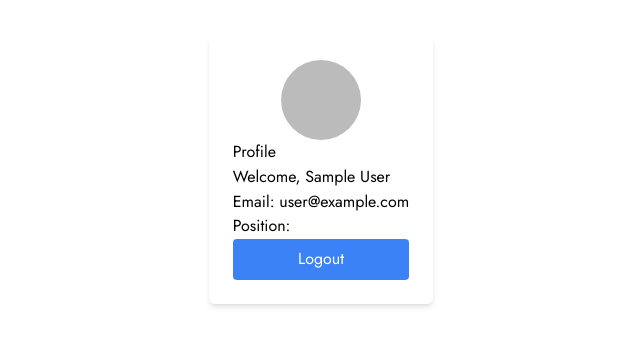
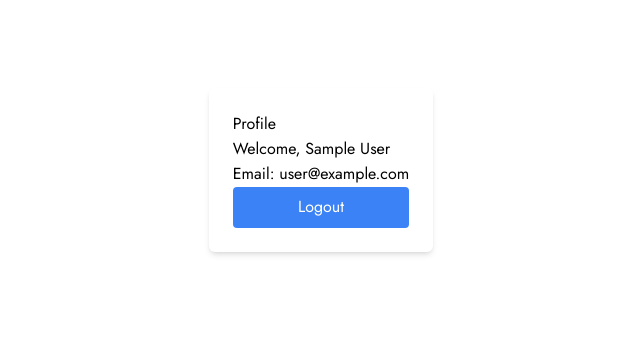
Before and after one commit to Noppadol35/SE-Project, a Next.js app: page /profile in a window 1280 px wide. Shown: the part 230-576 px from the top of the page, without its empty margins (319-959 px from the left). Built offline with nearby package versions, Linux system fonts and the light colour scheme; no server answers; sample sign-in values are in the browser's storage.

Commit message:
Remove profile image and position from profile page

```diff
--- a/src/app/profile/page.tsx
+++ b/src/app/profile/page.tsx
@@ -16,15 +16,14 @@ const Profile = () => {
       <div className="flex h-screen items-center justify-center">
         <div className="bg-white p-6 rounded-md shadow-md">
           <div>
-            <img
+            {/* <img
               src ={session.user.image} referrerPolicy="no-referrer"
               className="w-20 h-20 rounded-full mx-auto"
-            />
+            /> */}
           </div>
           <h1>Profile</h1>
           <p>Welcome, {session.user.name}</p>
           <p>Email: {session.user.email}</p>
-          <p>Position: {session.user.role}</p>
           <button
             onClick={() => signOut({ callbackUrl: "/" })}
             className="w-full bg-blue-500 text-white py-2 rounded"
```
